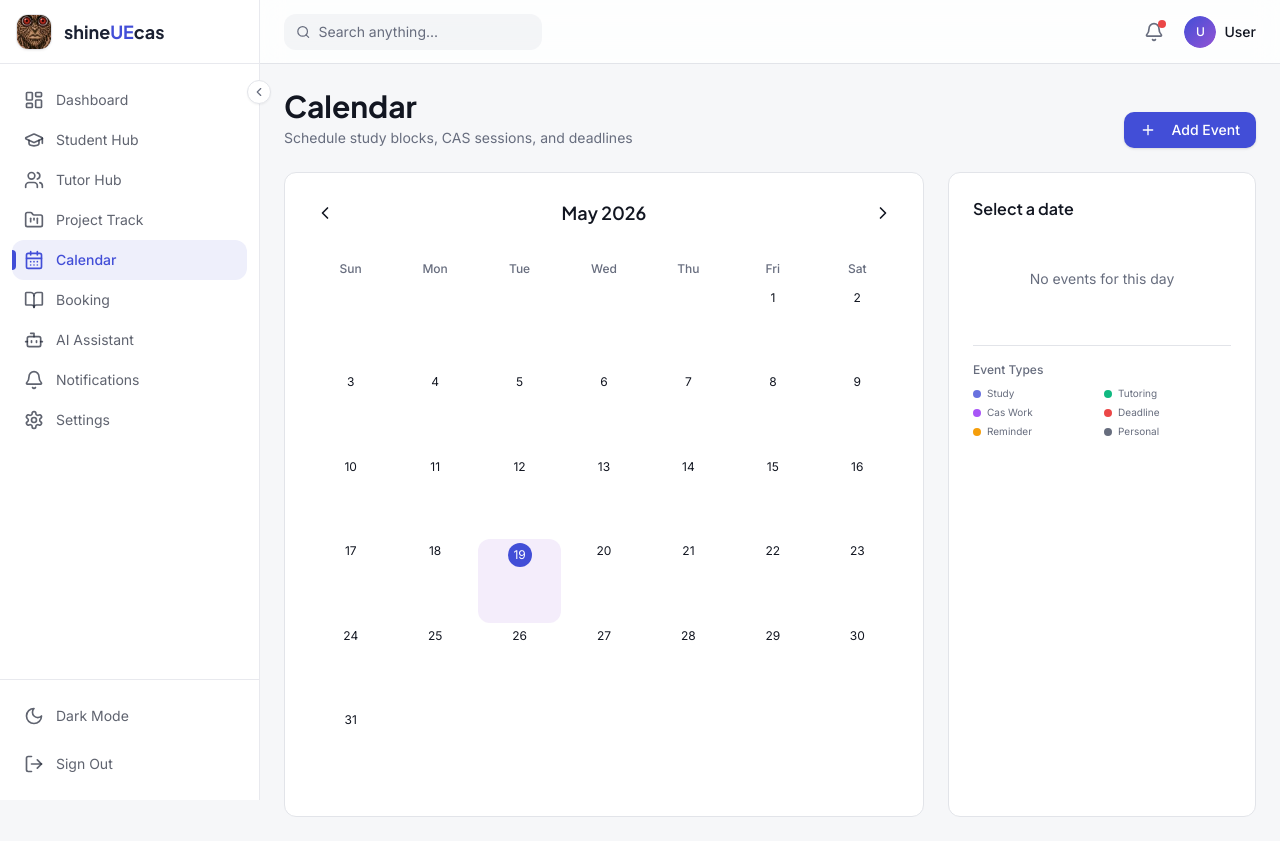
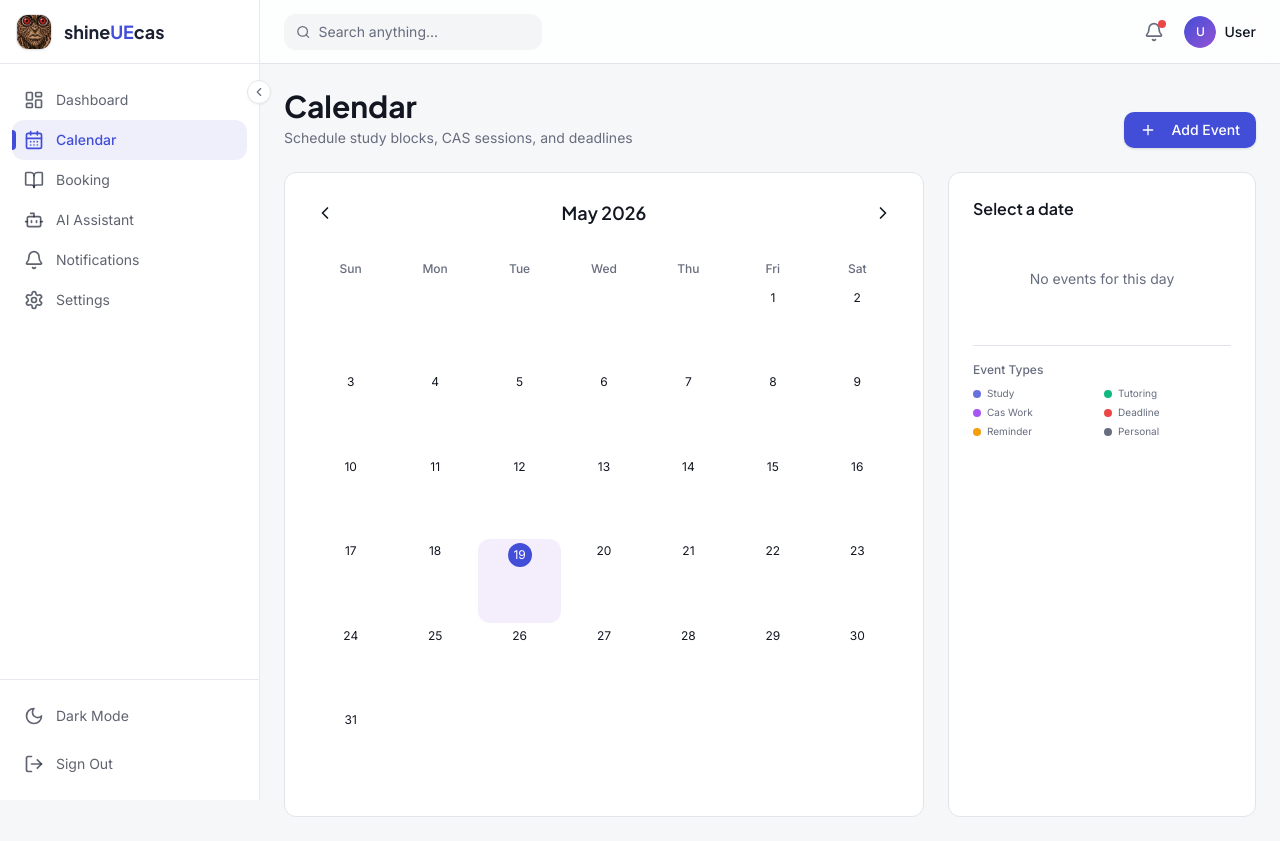
Before and after one commit to gntiYk/broski, a React (Vite) app: page /calendar in a window 1280 px wide. Built offline with nearby package versions, Linux system fonts and the light colour scheme; sample sign-in values are in the browser's storage.

Commit message:
feat: customize sidebar & navigation items dynamically based on user role (student vs tutor)

```diff
--- a/src/components/layout/MobileSidebar.jsx
+++ b/src/components/layout/MobileSidebar.jsx
@@ -6,22 +6,35 @@ import {
   CalendarDays, BookOpen, MessageCircle, Bot, Bell,
   Settings, X, Sparkles, LogOut
 } from 'lucide-react';
-import { api } from '@/api/apiClient';
-
-const navItems = [
-  { path: '/', icon: LayoutDashboard, label: 'Dashboard' },
-  { path: '/student', icon: GraduationCap, label: 'Student' },
-  { path: '/tutor', icon: Users, label: 'Tutor' },
-  { path: '/projects', icon: FolderKanban, label: 'Project' },
-  { path: '/calendar', icon: CalendarDays, label: 'Calendar' },
-  { path: '/booking', icon: BookOpen, label: 'Booking' },
-  { path: '/chatbot', icon: Bot, label: 'AI Assistant' },
-  { path: '/notifications', icon: Bell, label: 'Notifications' },
-  { path: '/settings', icon: Settings, label: 'Settings' },
-];
+import { useAuth } from '@/lib/AuthContext';
 
 export default function MobileSidebar({ open, onClose }) {
   const location = useLocation();
+  const { user } = useAuth();
+
+  const role = user?.role || 'student';
+
+  const menuItems = [];
+  if (role === 'tutor') {
+    menuItems.push(
+      { path: '/tutor', icon: LayoutDashboard, label: 'Dashboard' },
+      { path: '/projects', icon: FolderKanban, label: 'Project Track' },
+      { path: '/calendar', icon: CalendarDays, label: 'Calendar' },
+      { path: '/booking', icon: BookOpen, label: 'Booking' },
+      { path: '/chatbot', icon: Bot, label: 'AI Assistant' },
+      { path: '/notifications', icon: Bell, label: 'Notifications' },
+      { path: '/settings', icon: Settings, label: 'Settings' },
+    );
+  } else {
+    menuItems.push(
+      { path: '/student', icon: LayoutDashboard, label: 'Dashboard' },
+      { path: '/calendar', icon: CalendarDays, label: 'Calendar' },
+      { path: '/booking', icon: BookOpen, label: 'Booking' },
+      { path: '/chatbot', icon: Bot, label: 'AI Assistant' },
+      { path: '/notifications', icon: Bell, label: 'Notifications' },
+      { path: '/settings', icon: Settings, label: 'Settings' },
+    );
+  }
 
   return (
     <AnimatePresence>
@@ -55,8 +68,10 @@ export default function MobileSidebar({ open, onClose }) {
               </button>
             </div>
             <nav className="flex-1 py-4 px-3 space-y-1 overflow-y-auto">
-              {navItems.map((item) => {
-                const isActive = location.pathname === item.path;
+              {menuItems.map((item) => {
+                const isActive = location.pathname === item.path ||
+                  (item.path === '/tutor' && location.pathname === '/') ||
+                  (item.path === '/student' && location.pathname === '/');
                 return (
                   <Link key={item.path} to={item.path} onClick={onClose}>
                     <div className={`flex items-center gap-3 px-3 py-2.5 rounded-lg transition-colors ${isActive
--- a/src/components/layout/Sidebar.jsx
+++ b/src/components/layout/Sidebar.jsx
@@ -8,24 +8,37 @@ import {
 } from 'lucide-react';
 import { useTheme } from '../ThemeProvider';
 import { Sun, Moon } from 'lucide-react';
-import { api } from '@/api/apiClient';
-
-const navItems = [
-  { path: '/', icon: LayoutDashboard, label: 'Dashboard' },
-  { path: '/student', icon: GraduationCap, label: 'Student Hub' },
-  { path: '/tutor', icon: Users, label: 'Tutor Hub' },
-  { path: '/projects', icon: FolderKanban, label: 'Project Track' },
-  { path: '/calendar', icon: CalendarDays, label: 'Calendar' },
-  { path: '/booking', icon: BookOpen, label: 'Booking' },
-  { path: '/chatbot', icon: Bot, label: 'AI Assistant' },
-  { path: '/notifications', icon: Bell, label: 'Notifications' },
-  { path: '/settings', icon: Settings, label: 'Settings' },
-];
+import { useAuth } from '@/lib/AuthContext';
 
 export default function Sidebar() {
   const [collapsed, setCollapsed] = useState(false);
   const location = useLocation();
   const { theme, toggleTheme } = useTheme();
+  const { user } = useAuth();
+
+  const role = user?.role || 'student';
+
+  const menuItems = [];
+  if (role === 'tutor') {
+    menuItems.push(
+      { path: '/tutor', icon: LayoutDashboard, label: 'Dashboard' },
+      { path: '/projects', icon: FolderKanban, label: 'Project Track' },
+      { path: '/calendar', icon: CalendarDays, label: 'Calendar' },
+      { path: '/booking', icon: BookOpen, label: 'Booking' },
+      { path: '/chatbot', icon: Bot, label: 'AI Assistant' },
+      { path: '/notifications', icon: Bell, label: 'Notifications' },
+      { path: '/settings', icon: Settings, label: 'Settings' },
+    );
+  } else {
+    menuItems.push(
+      { path: '/student', icon: LayoutDashboard, label: 'Dashboard' },
+      { path: '/calendar', icon: CalendarDays, label: 'Calendar' },
+      { path: '/booking', icon: BookOpen, label: 'Booking' },
+      { path: '/chatbot', icon: Bot, label: 'AI Assistant' },
+      { path: '/notifications', icon: Bell, label: 'Notifications' },
+      { path: '/settings', icon: Settings, label: 'Settings' },
+    );
+  }
 
   return (
     <motion.aside
@@ -54,8 +67,10 @@ export default function Sidebar() {
 
       {/* Nav Items */}
       <nav className="flex-1 py-4 px-3 space-y-1 overflow-y-auto">
-        {navItems.map((item) => {
-          const isActive = location.pathname === item.path;
+        {menuItems.map((item) => {
+          const isActive = location.pathname === item.path ||
+            (item.path === '/tutor' && location.pathname === '/') ||
+            (item.path === '/student' && location.pathname === '/');
           return (
             <Link key={item.path} to={item.path}>
               <motion.div
```
